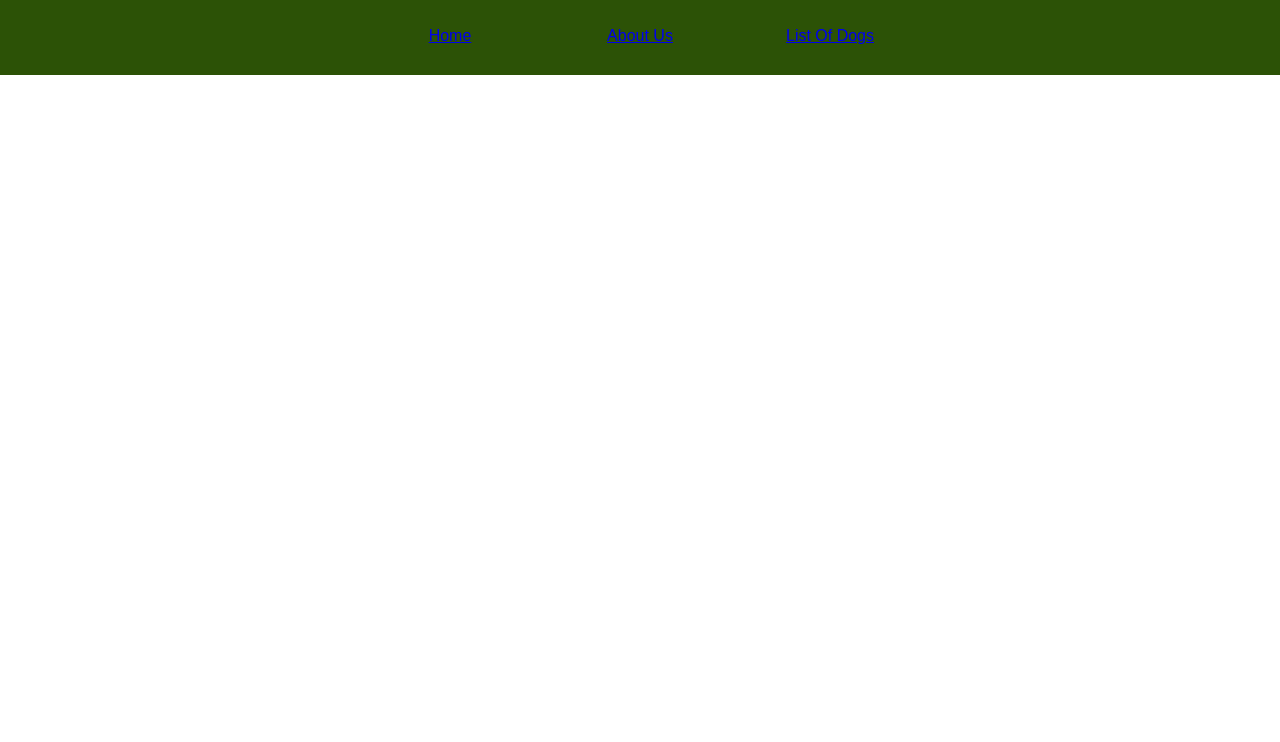
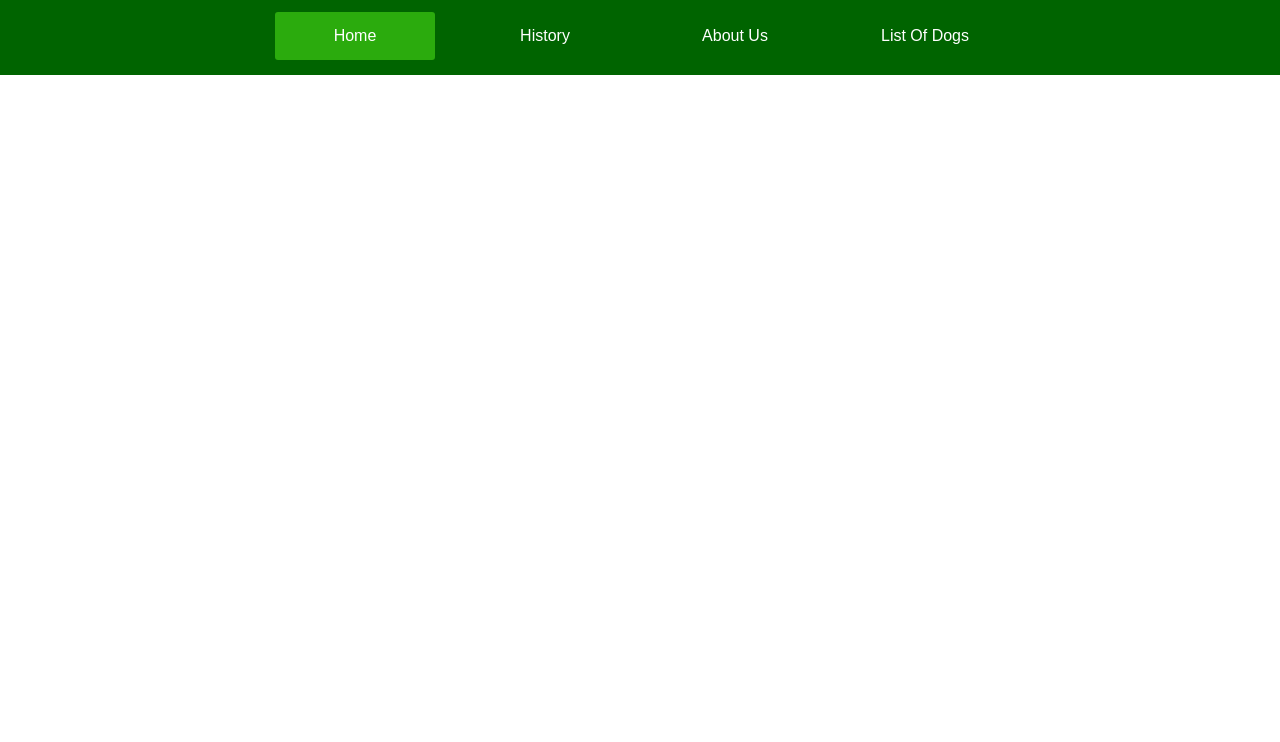
Before and after one commit to alarick720/Project-1, a plain HTML site: page index.html in a window 1280 px wide. Shown: the part 58-800 px from the top of the page. Drawn offline with Linux system fonts and the light colour scheme.

Commit message:
active menu-bar

```diff
--- a/index.css
+++ b/index.css
@@ -13,7 +13,7 @@ body
 
 }
 .menu-bar{
-    background: rgb(44, 82, 6);
+    background: rgb(0,100,0);
     text-align: center;
 }
 .menu-bar ul{
@@ -27,3 +27,14 @@ body
     margin: 15px;
     padding: 15px;
 }
+.menu-bar ul li a
+{
+    text-decoration: none;
+    color: #fff;
+}
+.active, .menu-bar ul li:hover
+{
+    background: #2bab0d;
+    border-radius: 3px;
+
+}
--- a/index.html
+++ b/index.html
@@ -12,7 +12,8 @@
     <p>Find Dogs Here:</p>
     <div class="menu-bar">
     <ul>
-        <li><a href="#">Home</a></li>
+        <li class="active"><a href="#">Home</a></li>
+        <li><a href="#">History </a></li>
         <li><a href="#">About Us</a></li>
         <li><a href="#"> List Of Dogs</a></li>
     </ul>
```
